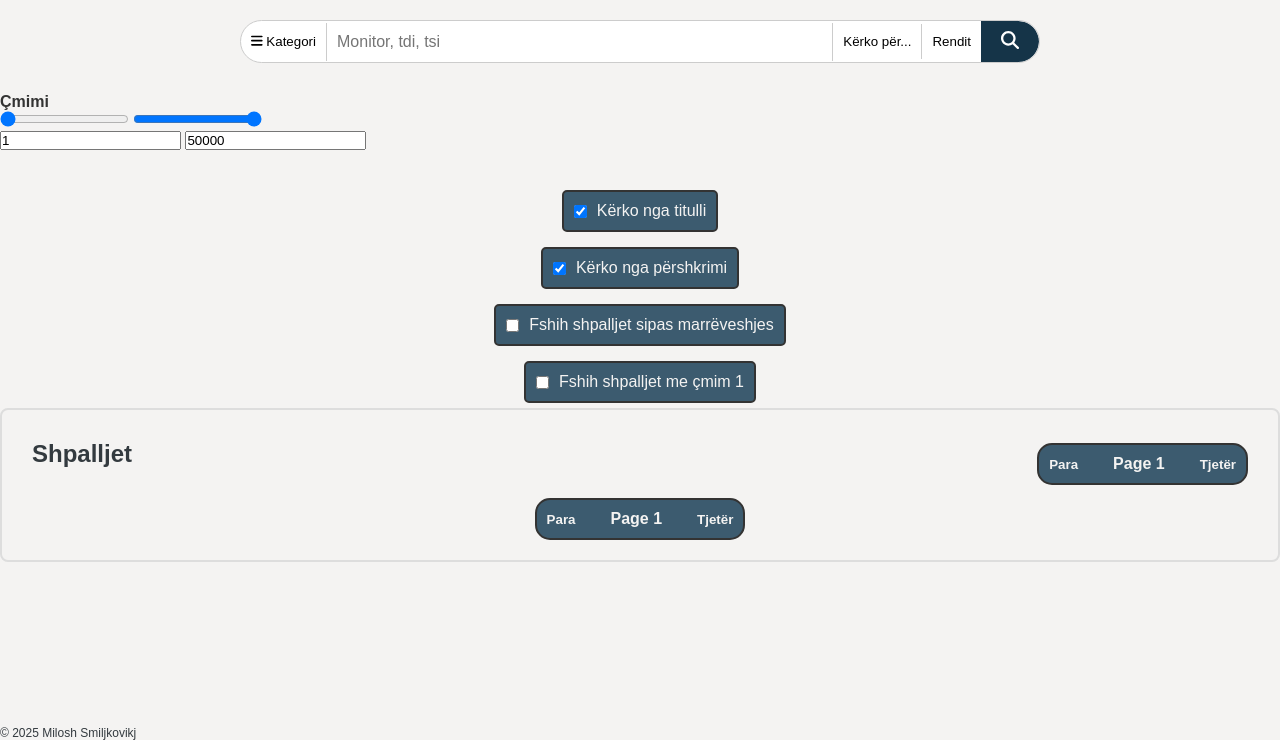
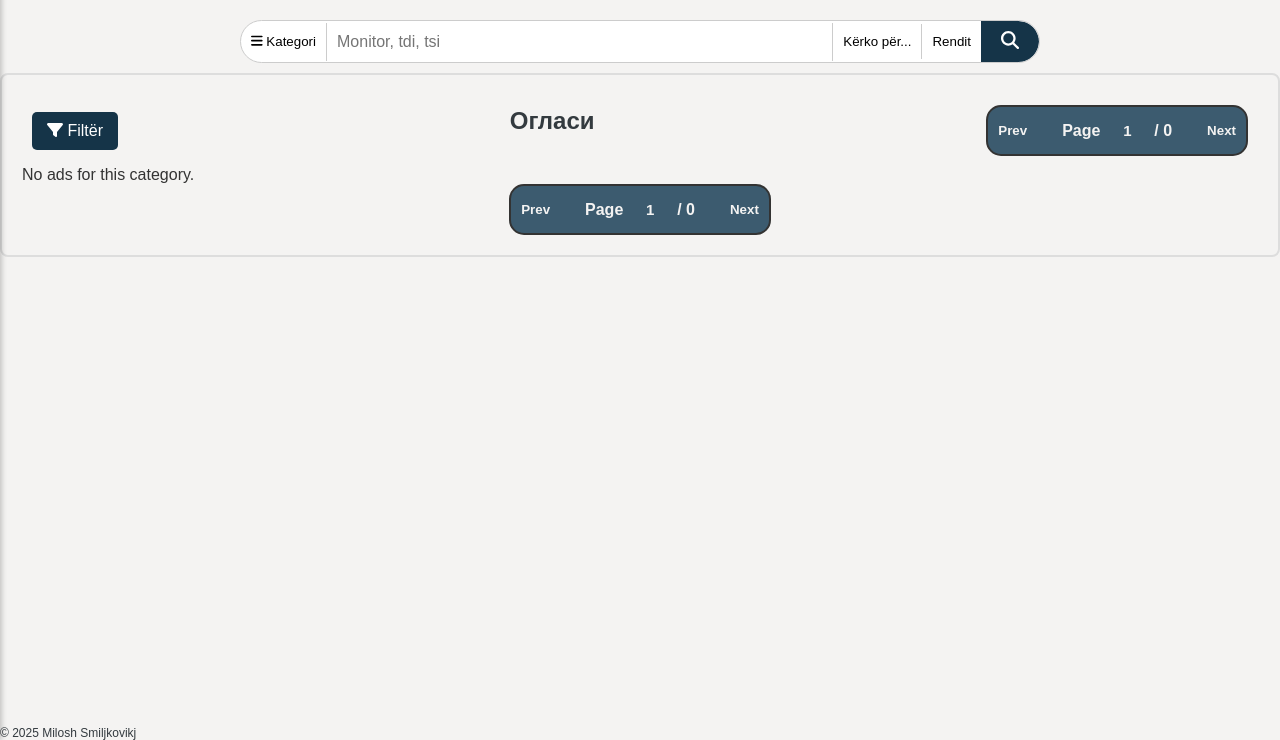
Before and after one commit to NorksX/marketscraper, a Flask app: page /al/ in a window 1280 px wide. Shown: the part 60-800 px from the top of the page. Run offline with Flask 3, Linux system fonts and the light colour scheme; data that the repository does not hold is empty.

Commit message:
Updated all lanuaged html to current code PoDogovor automatically gets removed when user inputs min price Ads get stored in memory ! maybe remove uses 350mb for 450 pages ! Added category and location to ad block

```diff
--- a/Web/static/js/index.js
+++ b/Web/static/js/index.js
@@ -1,3 +1,6 @@
+// Store data in memory to avoid storage limits
+window.adsCache = [];
+
 // Main AdsManager class - orchestrates the other components
 class AdsManager {
     constructor() {
@@ -69,6 +72,9 @@ class AdsManager {
 
     async fetchAllAds() {
         try {
+            if (window.adsCache.length > 0) {
+                this.allAds = window.adsCache;
+            } else {
                 const response = await fetch('/fetch_ads', {
                     method: 'POST',
                     headers: { 'Content-Type': 'application/json' },
@@ -76,17 +82,19 @@ class AdsManager {
                 });
                 this.allAds = await response.json();
 
-            // Validate ads and add convertedPrices property
                 this.allAds = this.allAds.map(ad => {
                     if (typeof ad.adprice !== 'number' || !ad.adcurrency) {
                         console.error("Invalid ad:", ad);
-                    return null; // Skip invalid ads
+                        return null;
                     }
-                return { ...ad, convertedPrices: {} }; // Initialize convertedPrices
-            }).filter(ad => ad !== null); // Remove invalid ads
+                    return { ...ad, convertedPrices: {} };
+                }).filter(ad => ad !== null);
 
-            // Precompute prices for the default currency
-            this.precomputePrices("MKD"); // Default to MKD
+                // Store ads in memory
+                window.adsCache = this.allAds;
+            }
+
+            this.precomputePrices("MKD");
             this.handleSearch();
         } catch (error) {
             console.error('Error fetching ads:', error);
@@ -108,9 +116,10 @@ class AdsManager {
     handlePageChange(newPage) {
         this.currentPage = newPage;
         this.urlManager.updateUrl(newPage);
-        this.displayAds();
+        this.displayAds(); // No need to fetch again
         this.uiManager.scrollToTop();
     }
+
 
     displayAds() {
         const start = (this.currentPage - 1) * this.adsPerPage;
@@ -275,45 +284,45 @@ class FilterManager {
     applyPriceFilters(ads) {
         let filtered = [...ads];
 
+        if (this.elements.checkboxes.price1.checked) {
+            filtered = filtered.filter(ad => normalizeCurrency(ad.adprice) !== 1);
+        }
+
         // Get min and max price values
-        const minPrice = parseFloat(this.elements.priceSelector.minPrice.value);
-        const maxPrice = parseFloat(this.elements.priceSelector.maxPrice.value);
+        const minPriceInput = this.elements.priceSelector.minPrice.value;
+        const minPrice = minPriceInput ? parseFloat(minPriceInput) : 1;
+        const maxPrice = parseFloat(this.elements.priceSelector.maxPrice.value) || Infinity;
         const selectedCurrency = normalizeCurrency(this.elements.priceSelector.currencySelect.value);
 
         // Validate minPrice and maxPrice
         if (isNaN(minPrice)) {
-            console.error("Invalid minPrice:", minPrice);
-            return filtered; // Skip filtering if minPrice is invalid
+            console.log("Invalid minPrice:", minPrice);
+            return filtered;
         }
         if (isNaN(maxPrice)) {
-            console.error("Invalid maxPrice:", maxPrice);
-            return filtered; // Skip filtering if maxPrice is invalid
+            return filtered;
         }
 
-        // Filter using precomputed prices
+        // Filter ads
         filtered = filtered.filter(ad => {
-            // Skip ads with "ПоДоговор" currency
-            if (normalizeCurrency(ad.adcurrency) === "NEGOTIABLE") {
-                console.log("Skipping ad with ПоДоговор:", ad);
+            const convertedPrice = ad.convertedPrices[selectedCurrency];
+
+            // **If min price is 1, include "По Договор" ads**
+            if (minPrice === 1 && normalizeCurrency(ad.adcurrency) === "NEGOTIABLE") {
+                return true;
+            }
+
+            // **If min price is set by the user, exclude "По Договор" ads**
+            if (minPrice > 1 && normalizeCurrency(ad.adcurrency) === "NEGOTIABLE") {
                 return false;
             }
 
-            // Get the precomputed price for the selected currency
-            const convertedPrice = ad.convertedPrices[selectedCurrency];
-
-            // Check if the converted price is within the range
-            if (convertedPrice < minPrice) {
-                return false;
-            }
-            if (convertedPrice > maxPrice) {
-                return false;
-            }
-
-            return true;
+            return convertedPrice >= minPrice && convertedPrice <= maxPrice;
         });
 
         return filtered;
     }
+
 
     convertPrice(price, fromCurrency, toCurrency) {
         const CURRENCY_RATES = {
@@ -611,12 +620,14 @@ class UiManager {
                                 </span>
                             </div>
                         </div>
-                        <div class="ad-phone">Phone: ${this.formatPhone(ad.adphone)}</div>
+                        <div class="ad-email">Град: ${ad.location}</div>
+                        <div class="ad-phone">Тел: ${this.formatPhone(ad.adphone)}</div>
                     </div>
                     <div class="ad-description">
                         <div class="ad-description-text">${ad.addesc}</div>
                         ${this.getImageHTML(ad.adimage)}
                     </div>
+                    <div class="ad-category">${ad.adcategory}</div>
                 </div>
             </a>
         `;
--- a/Web/templates/al/index.html
+++ b/Web/templates/al/index.html
@@ -53,24 +53,28 @@
                 </button>
             </div>
         </div>
+    </div>
 
-        <!-- Price Slider-->
-        <div class="slider-container">
-            <div class="slider-title"><h4>Çmimi</h4></div>
-            <div class="range-slider">
-                <input type="range" id="minSlider" min="1" max="50000" value="1">
-                <input type="range" id="maxSlider" min="1" max="50000" value="50000">
-                <div class="range-track"></div>
-                <input type="number" id="minBubble" value="1">
-                <input type="number" id="maxBubble" value="50000">
+    <!-- Ads Container -->
+    <div id="ads-container" class="block">
+        <div class="ads-header">
+            <button class="dropdown-filter-btn" id="filter-sidebar-btn" aria-label="Filter options"><i class="fa-solid fa-filter"></i> Filtër</button>
+            <div id="filter-sidebar" class="filter-sidebar">
+                <button class="close-filter-btn">&times;</button>
+                <h3>Filtra</h3>
+                <div class="price-selector-container">
+                    <div class="price-selector-title"><h4>Çmimi</h4></div>
+                    <div class="price-selector-input">
+                        <input type="number" id="min-price" placeholder="min."> -
+                        <input type="number" id="max-price" placeholder="maks.">
 
-                <div id="minLine" class="slider-line"></div>
-                <div id="maxLine" class="slider-line"></div>
-                <div class="plus-circle" id="plus-circle"></div>
+                        <label for="currency-select">Monedha:</label>
+                        <select id="currency-select">
+                            <option value="MKD">MKD</option>
+                            <option value="EUR">EUR</option>
+                        </select>
                     </div>
                 </div>
-
-        <!-- Search Options -->
                 <div class="checkbox-container">
                     <label class="checkbox-div">
                         <input type="checkbox" id="checkbox-title" checked>
@@ -91,16 +95,14 @@
                 </div>
             </div>
 
-    <!-- Ads Container -->
-    <div id="ads-container" class="block">
-        <div class="ads-header">
-            <h2>Shpalljet</h2>
+            <h2>Огласи</h2>
+
             <!-- Top Pagination -->
             <div class="pagination-container">
                 <div class="pagination">
-                    <button class="page-btn prev-page">Para</button>
+                    <button class="page-btn prev-page">Prev</button>
                     <span class="page-number">Page 1</span>
-                    <button class="page-btn next-page">Tjetër</button>
+                    <button class="page-btn next-page">Next</button>
                 </div>
             </div>
         </div>
@@ -108,13 +110,13 @@
         <!-- Bottom Pagination -->
         <div class="pagination-container">
             <div class="pagination">
-                <button class="page-btn prev-page">Para</button>
+                <button class="page-btn prev-page">Prev</button>
                 <span class="page-number">Page 1</span>
-                <button class="page-btn next-page">Tjetër</button>
+                <button class="page-btn next-page">Next</button>
             </div>
         </div>
     </div>
 
-    <script src="{{ url_for('static', filename='js/index.js') }}"></script>
+    <script type="module" src="{{ url_for('static', filename='js/index.js') }}"></script>
 
 {% endblock content %}
```
Also changed, not shown: Web/templates/en/index.html (+19 -18 lines). Lines whose indentation alone changed are shown as unchanged.
